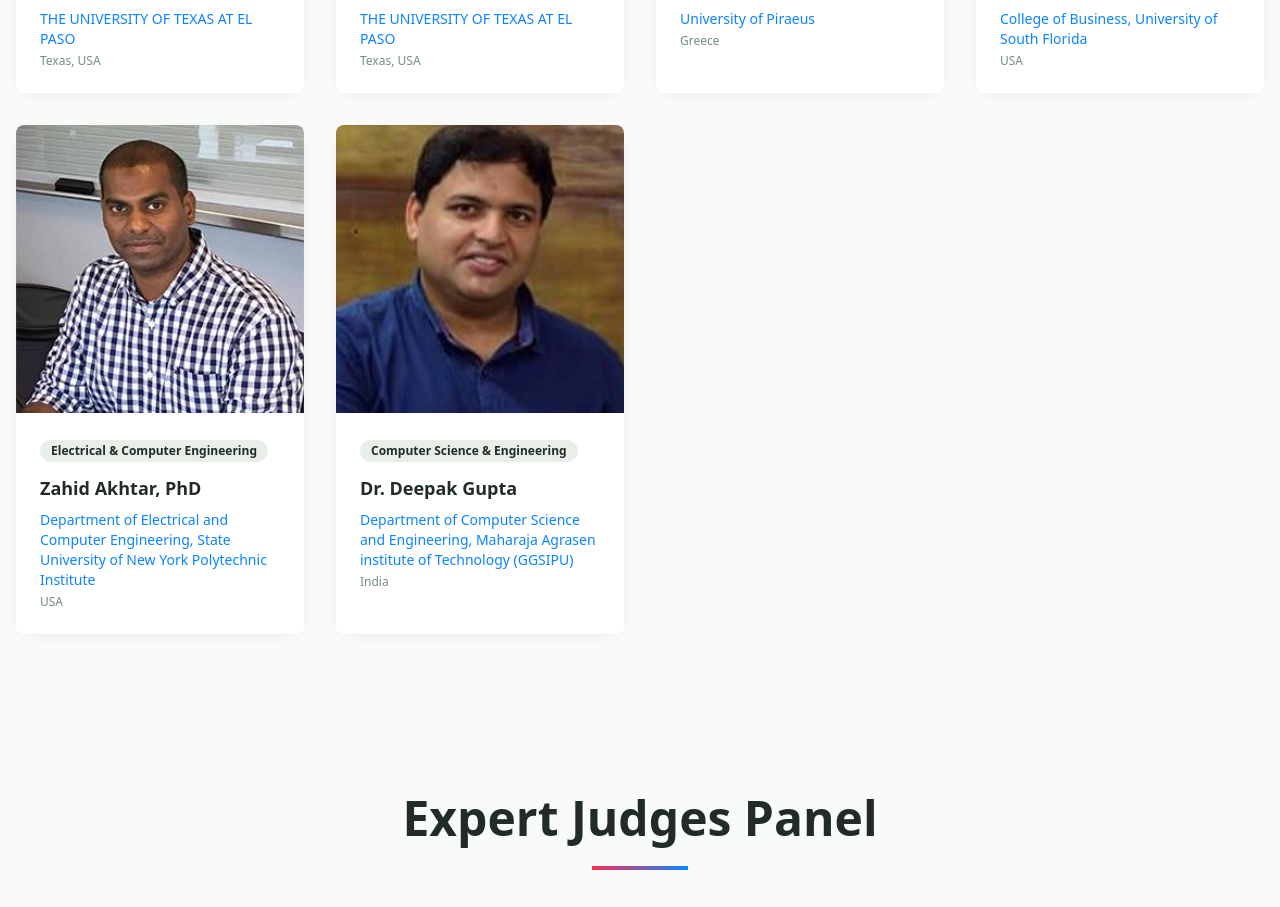
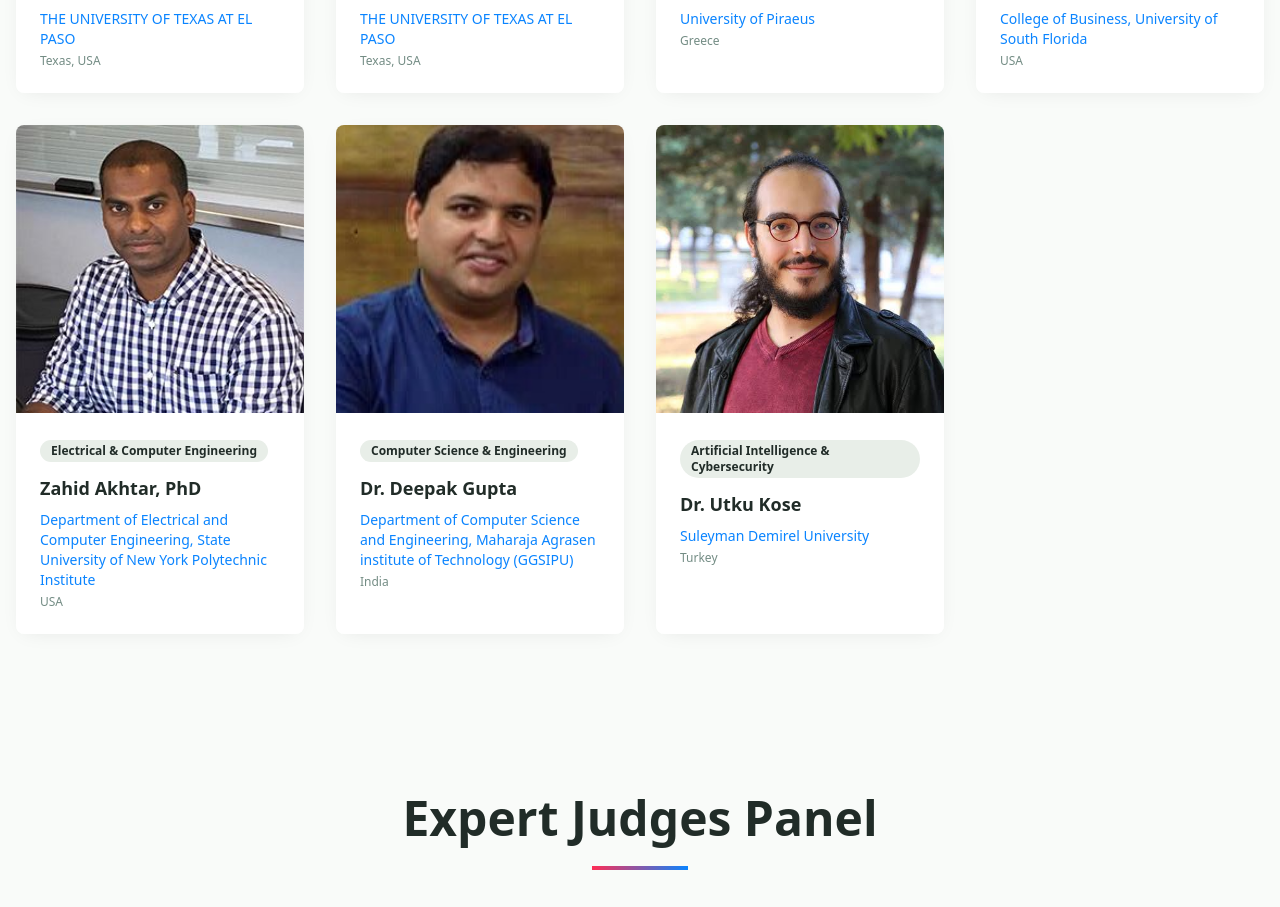
Before and after one commit to techyavii/hacksecureX-hackathon, a React (Vite) app: page / in a window 1280 px wide. Shown: the part 2847-3754 px from the top of the page. Built offline with nearby package versions, Linux system fonts and the light colour scheme.

Commit message:
bug fixes

```diff
--- a/src/components/Advisory.tsx
+++ b/src/components/Advisory.tsx
@@ -72,7 +72,15 @@ const Advisory = () => {
       location: "India",
       image: "/lovable-uploads/DeepakSir.jpg",
       expertise: "Computer Science & Engineering"
+    },
+    {
+      name: "Dr. Utku Kose",
+      affiliation: "Suleyman Demirel University",
+      location: "Turkey",
+      image: "/lovable-uploads/Utku_Kose.jpeg",
+      expertise: "Artificial Intelligence & Cybersecurity"
     }
+
 
   ];
 
```
Also changed, not shown: public/lovable-uploads/Utku_Kose.jpeg (added).
